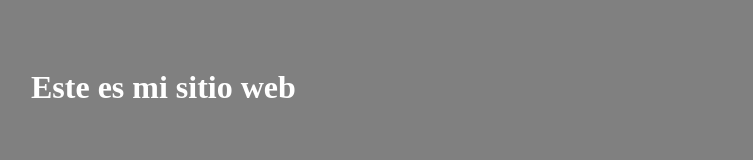
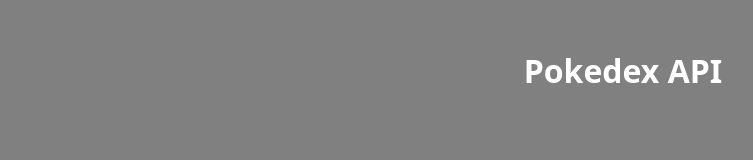
Before and after one commit to Alexander-Lancellott/nest-pokedex, a website: page public/index.html in a window 1280 px wide. Shown: the whole page, without its empty margins (17-770 px from the left). Drawn offline with Linux system fonts and the light colour scheme.

Commit message:
Various changes

```diff
--- a/public/css/style.css
+++ b/public/css/style.css
@@ -1,9 +1,13 @@
 html,
 body {
-  padding: 20px;
+  padding: 10px;
   background-color: grey;
 }
 
 h1 {
   color: white;
+  text-align: center;
+  font-family: ui-sans-serif, system-ui, -apple-system, BlinkMacSystemFont,
+    'Segoe UI', Roboto, 'Helvetica Neue', Arial, 'Noto Sans', sans-serif,
+    'Apple Color Emoji', 'Segoe UI Emoji', 'Segoe UI Symbol', 'Noto Color Emoji';
 }
--- a/public/index.html
+++ b/public/index.html
@@ -8,6 +8,6 @@
   <link rel="stylesheet" href="./css/style.css">
 </head>
 <body>
-  <h1 id="title">Este es mi sitio web</h1>
+  <h1 id="title">Pokedex API</h1>
 </body>
 </html>
```
Also changed, not shown: src/main.ts (+4 -4 lines), test/app.e2e-spec.ts (+1 -1 lines).
